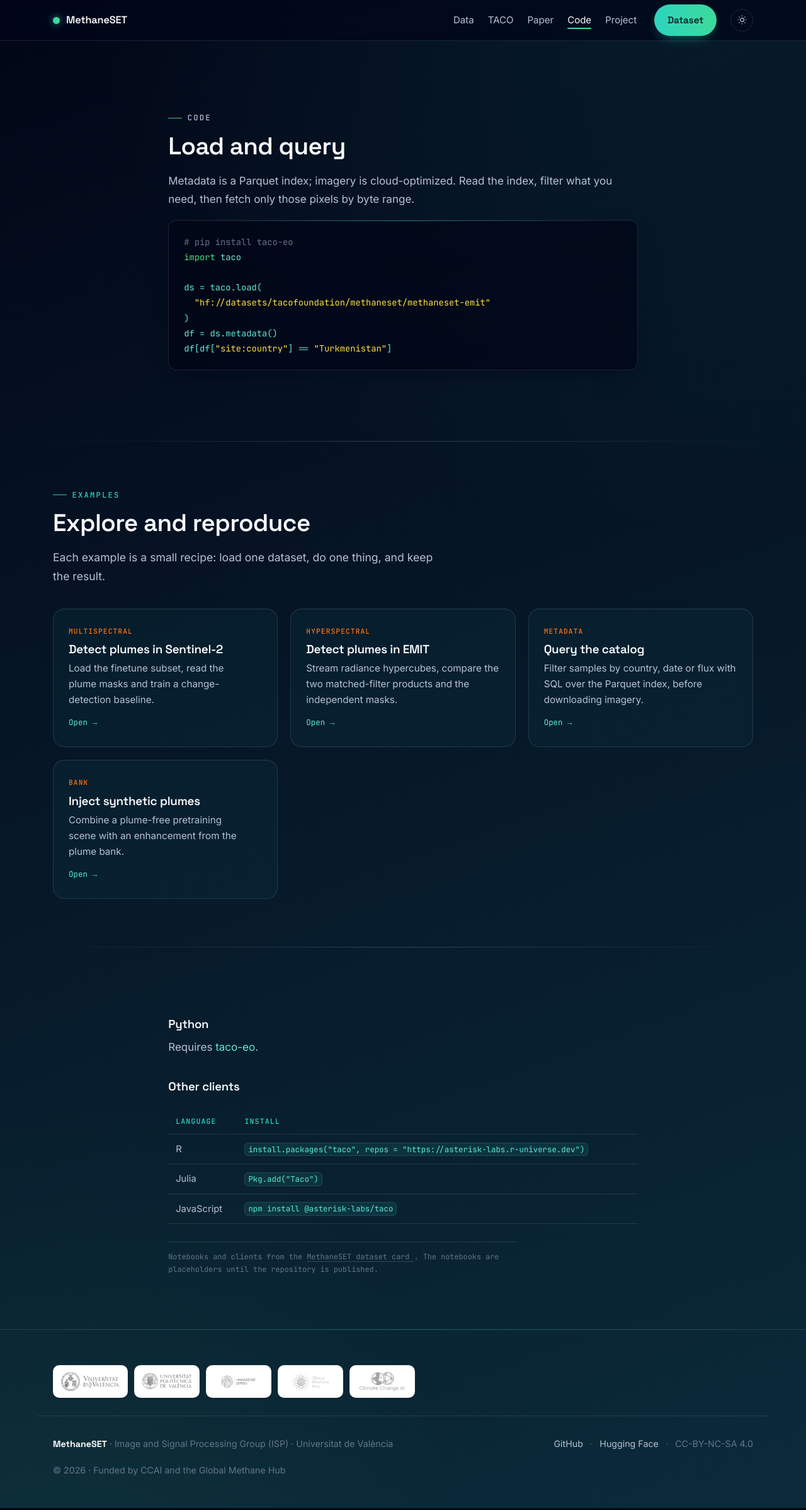
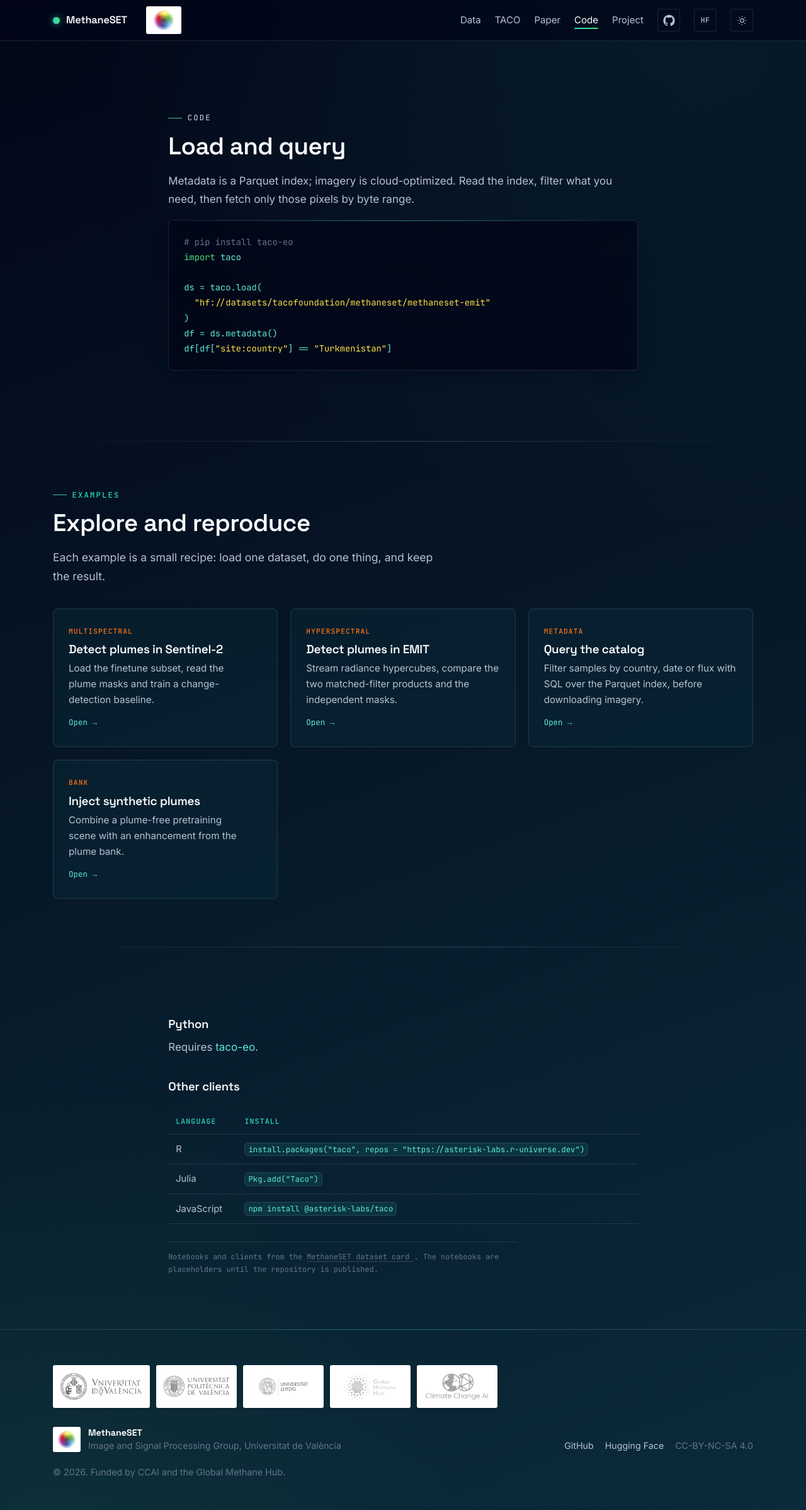
Before and after one commit to IPL-UV/taco-methaneset, an Astro site: page /taco-methaneset/code in a window 1280 px wide. Shown: the whole page at 63% size. Built offline with nearby package versions, Linux system fonts and the light colour scheme; Astro itself is replaced by a stand-in of ours.

Commit message:
ISP logo in nav and footer, GitHub/HF icons, linked team and funders, Julio first, flat radii

```diff
--- a/src/components/Footer.astro
+++ b/src/components/Footer.astro
@@ -2,11 +2,11 @@
 const year = new Date().getFullYear();
 const base = import.meta.env.BASE_URL.endsWith("/") ? import.meta.env.BASE_URL : `${import.meta.env.BASE_URL}/`;
 const funders = [
-  { src: "uv.svg", alt: "Universitat de València" },
-  { src: "upv.svg", alt: "Universitat Politècnica de València" },
-  { src: "leipzig.svg", alt: "Leipzig University" },
-  { src: "gmh.png", alt: "Global Methane Hub" },
-  { src: "ccai.png", alt: "Climate Change AI" },
+  { src: "uv.svg", alt: "Universitat de València", href: "https://www.uv.es" },
+  { src: "upv.svg", alt: "Universitat Politècnica de València", href: "https://www.upv.es" },
+  { src: "leipzig.svg", alt: "Leipzig University", href: "https://www.uni-leipzig.de" },
+  { src: "gmh.png", alt: "Global Methane Hub", href: "https://www.globalmethanehub.org" },
+  { src: "ccai.png", alt: "Climate Change AI", href: "https://www.climatechange.ai" },
 ];
 ---
 
@@ -14,27 +14,30 @@ const funders = [
   <div class="container footer__funders">
     {
       funders.map((f) => (
-        <span class="footer__funder">
+        <a class="footer__funder" href={f.href} target="_blank" rel="noopener" title={f.alt}>
           <img src={`${base}logos/${f.src}`} alt={f.alt} loading="lazy" />
-        </span>
+        </a>
       ))
     }
   </div>
   <div class="container footer__row">
-    <div>
-      <strong style="font-family: var(--font-display); color: var(--text);">MethaneSET</strong>
-      · Image and Signal Processing Group (ISP) · Universitat de València
+    <div class="footer__brand">
+      <a class="footer__isp" href="https://isp.uv.es" target="_blank" rel="noopener" title="ISP, Universitat de València">
+        <img src={`${base}logos/isp.png`} alt="ISP, Universitat de València" loading="lazy" />
+      </a>
+      <span>
+        <strong>MethaneSET</strong>
+        Image and Signal Processing Group, Universitat de València
+      </span>
     </div>
-    <div>
+    <div class="footer__links">
       <a href="https://github.com/IPL-UV/taco-methaneset" target="_blank" rel="noopener">GitHub</a>
-      <span class="sep">·</span>
       <a href="https://huggingface.co/datasets/tacofoundation/methaneset" target="_blank" rel="noopener"
         >Hugging Face</a
       >
-      <span class="sep">·</span>
       <span>CC-BY-NC-SA 4.0</span>
     </div>
-    <div>© {year} · Funded by CCAI and the Global Methane Hub</div>
+    <div>© {year}. Funded by CCAI and the Global Methane Hub.</div>
   </div>
 </footer>
 
@@ -44,24 +47,57 @@ const funders = [
     flex-wrap: wrap;
     align-items: center;
     gap: 10px;
-    margin-bottom: 32px;
-    padding-bottom: 28px;
-    border-bottom: 1px solid var(--line);
+    margin-bottom: 30px;
   }
   .footer__funder {
     background: #ffffff;
-    border: 1px solid var(--line);
-    border-radius: var(--radius-sm, 10px);
+    border-radius: var(--radius-xs);
     padding: 8px 12px;
     display: inline-flex;
     align-items: center;
     justify-content: center;
-    height: 52px;
-    min-width: 104px;
+    height: 68px;
+    min-width: 128px;
+    transition: transform 0.18s var(--ease), box-shadow 0.18s var(--ease);
+  }
+  .footer__funder:hover {
+    transform: translateY(-2px);
+    box-shadow: 0 8px 22px rgba(0, 0, 0, 0.28);
   }
   .footer__funder img {
-    max-height: 30px;
+    max-height: 42px;
     max-width: 100%;
     object-fit: contain;
   }
+  .footer__brand {
+    display: flex;
+    align-items: center;
+    gap: 12px;
+  }
+  .footer__brand span {
+    display: flex;
+    flex-direction: column;
+    line-height: 1.35;
+  }
+  .footer__brand strong {
+    font-family: var(--font-display);
+    color: var(--text);
+  }
+  .footer__isp {
+    background: #ffffff;
+    border-radius: var(--radius-xs);
+    padding: 5px 7px;
+    display: inline-flex;
+    align-items: center;
+  }
+  .footer__isp img {
+    height: 30px;
+    width: auto;
+    display: block;
+  }
+  .footer__links {
+    display: flex;
+    align-items: center;
+    gap: 18px;
+  }
 </style>
--- a/src/components/Nav.astro
+++ b/src/components/Nav.astro
@@ -17,6 +17,9 @@ const rel = Astro.url.pathname.replace(base, "");
       <span class="nav__dot"></span>
       MethaneSET
     </a>
+    <a class="nav__isp" href="https://isp.uv.es" target="_blank" rel="noopener" title="Image and Signal Processing Group">
+      <img src={`${base}logos/isp.png`} alt="ISP, Universitat de València" />
+    </a>
     <div class="nav__links">
       {
         links.map((l) => {
@@ -29,12 +32,27 @@ const rel = Astro.url.pathname.replace(base, "");
         })
       }
       <a
-        class="btn btn--primary nav__cta"
+        class="nav__icon"
+        href="https://github.com/IPL-UV/taco-methaneset"
+        target="_blank"
+        rel="noopener"
+        title="GitHub"
+        aria-label="GitHub"
+      >
+        <svg viewBox="0 0 24 24" fill="currentColor" aria-hidden="true"
+          ><path
+            d="M12 .5A11.5 11.5 0 0 0 .5 12a11.5 11.5 0 0 0 7.86 10.92c.58.1.79-.25.79-.56v-2c-3.2.7-3.88-1.37-3.88-1.37-.53-1.34-1.3-1.7-1.3-1.7-1.06-.72.08-.7.08-.7 1.17.08 1.78 1.2 1.78 1.2 1.04 1.78 2.73 1.27 3.4.97.1-.75.4-1.27.73-1.56-2.55-.29-5.23-1.28-5.23-5.7 0-1.26.45-2.29 1.19-3.1-.12-.29-.52-1.46.11-3.05 0 0 .97-.31 3.18 1.18a11 11 0 0 1 5.79 0c2.2-1.49 3.17-1.18 3.17-1.18.63 1.59.23 2.76.12 3.05.74.81 1.18 1.84 1.18 3.1 0 4.43-2.69 5.4-5.25 5.69.41.36.78 1.06.78 2.14v3.17c0 .31.2.67.8.56A11.5 11.5 0 0 0 23.5 12 11.5 11.5 0 0 0 12 .5Z"
+          /></svg>
+      </a>
+      <a
+        class="nav__icon"
         href="https://huggingface.co/datasets/tacofoundation/methaneset"
         target="_blank"
         rel="noopener"
+        title="Hugging Face"
+        aria-label="Hugging Face"
       >
-        Dataset
+        <span class="nav__hf">HF</span>
       </a>
       <button class="theme-toggle" id="theme-toggle" aria-label="Toggle theme" type="button">
         <svg class="icon-sun" viewBox="0 0 24 24" fill="none" stroke="currentColor" stroke-width="1.7"
@@ -63,6 +81,47 @@ const rel = Astro.url.pathname.replace(base, "");
 </script>
 
 <style>
+  .nav__isp {
+    display: inline-flex;
+    align-items: center;
+    justify-content: center;
+    background: #ffffff;
+    border-radius: var(--radius-xs);
+    padding: 6px 11px;
+    height: 44px;
+    margin-left: 2px;
+  }
+  .nav__isp img {
+    height: 34px;
+    width: auto;
+    display: block;
+  }
+  .nav__icon {
+    display: inline-flex;
+    align-items: center;
+    justify-content: center;
+    width: 36px;
+    height: 36px;
+    border: 1px solid var(--line);
+    border-radius: var(--radius-pill);
+    color: var(--muted);
+    background: transparent;
+  }
+  .nav__icon:hover {
+    color: var(--text);
+    border-color: var(--teal);
+  }
+  .nav__icon svg {
+    width: 19px;
+    height: 19px;
+  }
+  .nav__hf {
+    font-family: var(--font-mono);
+    font-size: 0.72rem;
+    font-weight: 500;
+    letter-spacing: 0.04em;
+  }
+
   [data-theme="light"] .icon-sun,
   :root:not([data-theme="light"]) .icon-moon {
     display: none;
--- a/src/layouts/Base.astro
+++ b/src/layouts/Base.astro
@@ -10,7 +10,7 @@ interface Props {
 }
 
 const {
-  title = "MethaneSET · AI-ready methane datasets",
+  title = "MethaneSET: AI-ready methane datasets",
   description = "Unified multi-sensor TACO datasets for satellite-based methane plume detection: Sentinel-2, Landsat 8/9 and EMIT, with expert-verified plume masks and a synthetic plume bank.",
 } = Astro.props;
 ---
--- a/src/pages/code.astro
+++ b/src/pages/code.astro
@@ -30,7 +30,7 @@ const examples = [
 ---
 
 <Base
-  title="Code · MethaneSET"
+  title="Code | MethaneSET"
   description="Load and query MethaneSET from Python, R, Julia or the browser, and run the examples."
 >
   <section class="section">
--- a/src/pages/data.astro
+++ b/src/pages/data.astro
@@ -8,7 +8,7 @@ const fmt = (n: number) => n.toLocaleString("en-US");
 ---
 
 <Base
-  title="Data · MethaneSET"
+  title="Data | MethaneSET"
   description="Explore the MethaneSET plume observations and download the seven TACO datasets."
 >
   <section class="section section--tight">
@@ -41,8 +41,7 @@ const fmt = (n: number) => n.toLocaleString("en-US");
         {datasets.map((d) => <DatasetCard dataset={d} />)}
       </div>
       <span class="src">
-        {totals.datasets} datasets · {fmt(totals.samples)} samples · ~{fmtSize(totals.sizeGB)} ·
-        counts from the published
+        {totals.datasets} datasets, {fmt(totals.samples)} samples, ~{fmtSize(totals.sizeGB)}. Counts from the published
         <a href="https://huggingface.co/datasets/tacofoundation/methaneset" target="_blank" rel="noopener">
           MethaneSET card
         </a>, verified against the Parquet indexes (721 EMIT granules across 60 countries,
--- a/src/pages/index.astro
+++ b/src/pages/index.astro
@@ -36,7 +36,7 @@ const sensors = [
       <Globe rotate={true} focusRight={true} />
     </div>
     <div class="container hero__content">
-      <p class="eyebrow">AI-ready · TACO · multi-sensor</p>
+      <p class="eyebrow">AI-ready multi-sensor TACO datasets</p>
       <h1>Methane plumes,<br /><span class="accent">ready for AI</span></h1>
       <p class="hero__sub">
         MethaneSET unifies Sentinel-2, Landsat 8/9 and EMIT into queryable TACO datasets:
@@ -66,7 +66,7 @@ const sensors = [
         Sample counts and sizes from the published
         <a href="https://huggingface.co/datasets/tacofoundation/methaneset" target="_blank" rel="noopener">
           MethaneSET dataset card
-        </a>, verified against the EMIT index (721 granules, 60 countries, 2022–2025).
+        </a>, verified against the EMIT index (721 granules, 60 countries, 2022-2025).
       </span>
     </div>
   </section>
--- a/src/pages/project.astro
+++ b/src/pages/project.astro
@@ -2,12 +2,12 @@
 import Base from "../layouts/Base.astro";
 
 const team = [
-  { name: "Luis Gómez-Chova", role: "Principal Investigator", org: "Image and Signal Processing Group (ISP), Universitat de València" },
-  { name: "Cesar Aybar", role: "ML researcher", org: "Image and Signal Processing Group (ISP), Universitat de València" },
-  { name: "Julio Contreras", role: "ML researcher", org: "Image and Signal Processing Group (ISP), Universitat de València" },
-  { name: "Luis Guanter", role: "Co-Investigator", org: "Land and Atmosphere Remote Sensing (LARS), Universitat Politècnica de València" },
-  { name: "David Montero", role: "ML researcher", org: "Remote Sensing Centre for Earth System Research (RSC4Earth), Leipzig University" },
-  { name: "Miguel D. Mahecha", role: "Co-Investigator", org: "Remote Sensing Centre for Earth System Research (RSC4Earth), Leipzig University" },
+  { name: "Luis Gómez-Chova", role: "Principal Investigator", org: "Image and Signal Processing Group (ISP), Universitat de València", href: "https://www.uv.es/chovago" },
+  { name: "Cesar Aybar", role: "ML researcher", org: "Image and Signal Processing Group (ISP), Universitat de València", href: "https://csaybar.github.io" },
+  { name: "Julio Contreras", role: "ML researcher", org: "Image and Signal Processing Group (ISP), Universitat de València", href: "https://juliocontrerash.github.io" },
+  { name: "Luis Guanter", role: "Co-Investigator", org: "Land and Atmosphere Remote Sensing (LARS), Universitat Politècnica de València", href: "https://luiguapa.webs.upv.es" },
+  { name: "David Montero", role: "ML researcher", org: "Remote Sensing Centre for Earth System Research (RSC4Earth), Leipzig University", href: "https://www.uni-leipzig.de/personenprofil/mitarbeiter/david-montero" },
+  { name: "Miguel D. Mahecha", role: "Co-Investigator", org: "Remote Sensing Centre for Earth System Research (RSC4Earth), Leipzig University", href: "https://www.uni-leipzig.de/personenprofil/mitarbeiter/prof-dr-miguel-mahecha" },
 ];
 
 const outcomes = [
@@ -18,18 +18,18 @@ const outcomes = [
 ];
 
 const funders = [
-  { src: "uv.svg", alt: "Universitat de València" },
-  { src: "upv.svg", alt: "Universitat Politècnica de València" },
-  { src: "leipzig.svg", alt: "Leipzig University" },
-  { src: "gmh.png", alt: "Global Methane Hub" },
-  { src: "ccai.png", alt: "Climate Change AI" },
+  { src: "uv.svg", alt: "Universitat de València", href: "https://www.uv.es" },
+  { src: "upv.svg", alt: "Universitat Politècnica de València", href: "https://www.upv.es" },
+  { src: "leipzig.svg", alt: "Leipzig University", href: "https://www.uni-leipzig.de" },
+  { src: "gmh.png", alt: "Global Methane Hub", href: "https://www.globalmethanehub.org" },
+  { src: "ccai.png", alt: "Climate Change AI", href: "https://www.climatechange.ai" },
 ];
 
 const base = import.meta.env.BASE_URL.endsWith("/") ? import.meta.env.BASE_URL : `${import.meta.env.BASE_URL}/`;
 ---
 
 <Base
-  title="Project · MethaneSET"
+  title="Project | MethaneSET"
   description="Team, funding and acknowledgements for the MethaneSET dataset project."
 >
   <section class="section">
@@ -95,7 +95,7 @@ const base = import.meta.env.BASE_URL.endsWith("/") ? import.meta.env.BASE_URL :
           {
             team.map((t) => (
               <tr>
-                <td>{t.name}</td>
+                <td><a href={t.href} target="_blank" rel="noopener">{t.name}</a></td>
                 <td>{t.role}</td>
                 <td>{t.org}</td>
               </tr>
@@ -124,9 +124,9 @@ const base = import.meta.env.BASE_URL.endsWith("/") ? import.meta.env.BASE_URL :
       <div class="funders">
         {
           funders.map((f) => (
-            <div class="funder">
+            <a class="funder" href={f.href} target="_blank" rel="noopener" title={f.alt}>
               <img src={`${base}logos/${f.src}`} alt={f.alt} loading="lazy" />
-            </div>
+            </a>
           ))
         }
       </div>
@@ -155,18 +155,18 @@ const base = import.meta.env.BASE_URL.endsWith("/") ? import.meta.env.BASE_URL :
   .funder {
     background: #ffffff;
     border: 1px solid var(--line);
-    border-radius: 14px;
-    padding: 18px 22px;
+    border-radius: var(--radius-lg);
+    padding: 20px 24px;
     display: flex;
     align-items: center;
     justify-content: center;
-    height: 96px;
-    min-width: 170px;
-    flex: 1 1 170px;
-    max-width: 260px;
+    height: 124px;
+    min-width: 210px;
+    flex: 1 1 210px;
+    max-width: 300px;
   }
   .funder img {
-    max-height: 52px;
+    max-height: 72px;
     max-width: 100%;
     object-fit: contain;
   }
--- a/src/pages/taco.astro
+++ b/src/pages/taco.astro
@@ -3,7 +3,7 @@ import Base from "../layouts/Base.astro";
 ---
 
 <Base
-  title="TACO · MethaneSET"
+  title="TACO | MethaneSET"
   description="TACO packages Earth observation data, metadata and sample structure as one portable, queryable dataset."
 >
   <section class="section">
@@ -52,8 +52,7 @@ import Base from "../layouts/Base.astro";
       </p>
 
       <span class="src">
-        TACO specification v3.0 · <a href="https://asterisk.coop/taco/spec" target="_blank" rel="noopener">spec</a>
-        · <a href="https://github.com/asterisk-labs/taco" target="_blank" rel="noopener">source</a>
+        TACO specification v3.0. <a href="https://asterisk.coop/taco/spec" target="_blank" rel="noopener">Spec</a>, <a href="https://github.com/asterisk-labs/taco" target="_blank" rel="noopener">source</a>.
       </span>
     </div>
   </section>
--- a/src/styles/theme.css
+++ b/src/styles/theme.css
@@ -57,11 +57,11 @@
   --btn-glow: 0 8px 20px -10px rgba(45, 212, 191, 0.7);
   --btn-glow-hover: 0 14px 30px -12px rgba(45, 212, 191, 0.85);
 
-  --radius-xs: 8px;
-  --radius-sm: 10px;
-  --radius-md: 14px;
-  --radius-lg: 18px;
-  --radius-pill: 999px;
+  --radius-xs: 3px;
+  --radius-sm: 4px;
+  --radius-md: 6px;
+  --radius-lg: 8px;
+  --radius-pill: 3px;
 
   --ease: cubic-bezier(0.22, 0.61, 0.36, 1);
   --ease-out: cubic-bezier(0.16, 1, 0.3, 1);
```
Also changed, not shown: src/components/DatasetCard.astro (+6 -6 lines), src/components/Globe.astro (+4 -4 lines), src/lib/sampleViewer.ts (+5 -5 lines), src/pages/paper.astro (+5 -5 lines), public/logos/isp.png (added).
